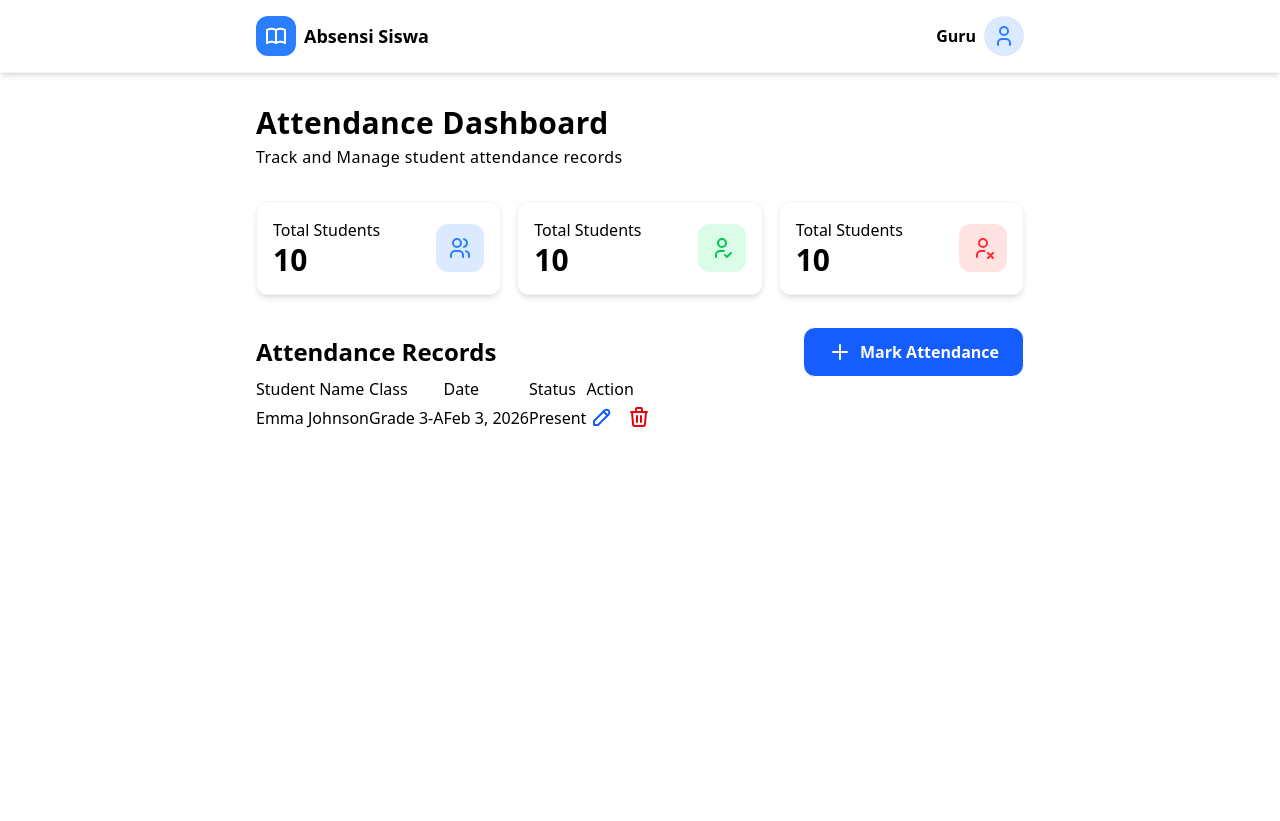
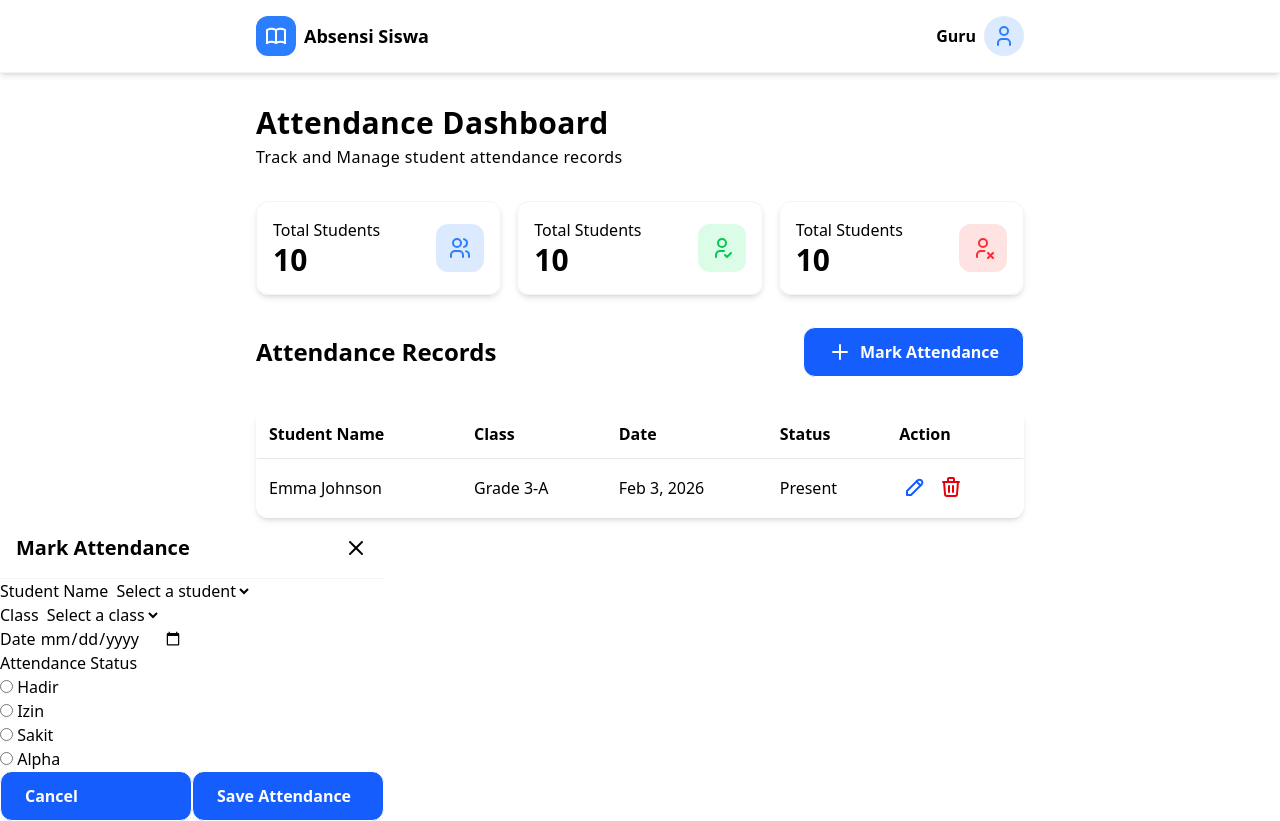
Before and after one commit to Anasfaiq/absensi_app, a PHP site: page / in a window 1280 px wide. Before the commit the page ends 428 px from the top, so only its background shows below. Run offline with PHP 8.4, Linux system fonts and the light colour scheme.

Commit message:
adding modal

```diff
--- a/index.php
+++ b/index.php
@@ -10,7 +10,7 @@
   <title>Absensi Siswa</title>
   <link rel="stylesheet" href="src/output.css">
 </head>
-<body class="min-h-screen">
+<body class="min-h-screen relative">
   <nav class="flex justify-between shadow-md border-b border-gray-100 px-64 py-4">
     <section class="flex items-center gap-2">
       <div class="rounded-xl w-10 h-10 bg-blue-500 text-white flex items-center justify-center">
@@ -154,23 +154,23 @@
           Mark Attendance
         </button>
       </div>
-      <table>
-        <thead>
+      <table class="w-full rounded-xl border border-gray-200 shadow-md overflow-hidden mt-8">
+        <thead class="border-b border-gray-200">
           <tr>
-            <td>Student Name</td>
-            <td>Class</td>
-            <td>Date</td>
-            <td>Status</td>
-            <td>Action</td>
+            <td class="p-3 font-semibold">Student Name</td>
+            <td class="p-3 font-semibold">Class</td>
+            <td class="p-3 font-semibold">Date</td>
+            <td class="p-3 font-semibold">Status</td>
+            <td class="p-3 font-semibold">Action</td>
           </tr>
         </thead>
         <tbody>
-          <tr>
-            <td>Emma Johnson</td>
-            <td>Grade 3-A</td>
-            <td>Feb 3, 2026</td>
-            <td>Present</td>
-            <td>
+          <tr class="hover:bg-gray-100 transition-all">
+            <td class="p-3">Emma Johnson</td>
+            <td class="p-3">Grade 3-A</td>
+            <td class="p-3">Feb 3, 2026</td>
+            <td class="p-3">Present</td>
+            <td class="p-3">
               <button class="rounded-xl p-1 text-blue-600 hover:bg-blue-100/50 transition-all">
                 <svg xmlns="http://www.w3.org/2000/svg"
                   width="24"
@@ -209,5 +209,85 @@
       </table>
     </section>
   </main>
+
+  <!-- modal -->
+  <div class="absolute w-96">
+    <section class="flex items-center justify-between p-4 border-b border-gray-100">
+      <p class="font-semibold text-xl">Mark Attendance</p>
+      <button>
+        <svg xmlns="http://www.w3.org/2000/svg"
+          width="24"
+          height="24"
+          viewBox="0 0 24 24"
+          fill="none"
+          stroke="currentColor"
+          stroke-width="2"
+          stroke-linecap="round"
+          stroke-linejoin="round"
+          >
+            <path d="M18 6l-12 12"/>
+          <path d="M6 6l12 12"/>
+        </svg>
+      </button>
+    </section>
+    <section>
+      <form action="">
+        <div>
+          <label>Student Name</label>
+          <select name="" id="">
+            <option value="" disabled selected hidden>Select a student</option>
+            <option value="">Ron</option>
+            <option value="">Ron</option>
+            <option value="">Ron</option>
+            <option value="">Ron</option>
+          </select>
+        </div>
+        <div>
+          <label>Class</label>
+          <select name="" id="">
+            <option value="" disabled selected hidden>Select a class</option>
+            <option value="">XII PPLG</option>
+            <option value="">XII PPLG</option>
+            <option value="">XII PPLG</option>
+            <option value="">XII PPLG</option>
+          </select>
+        </div>
+        <div>
+          <label>Date</label>
+          <input type="date">
+        </div>
+        <div class="radio-group">
+          <label>Attendance Status</label>
+          <div>
+            <input type="radio">
+            <label>Hadir</label>
+          </div>
+          <div>
+            <input type="radio">
+            <label>Izin</label>
+          </div>
+          <div>
+            <input type="radio">
+            <label>Sakit</label>
+          </div>
+          <div>
+            <input type="radio">
+            <label>Alpha</label>
+          </div>
+        </div>
+        <div class="grid grid-cols-2 text-center items-center justify-center">
+          <button class="bg-blue-600 text-white flex items-center gap-2 px-6 py-3 rounded-xl font-semibold text-center
+                        hover:bg-white hover:text-blue-600 border hover:border-blue-600 hover:scale-102 active:scale-100 transition-all">
+            Cancel
+          </button>
+          <button class="bg-blue-600 text-white flex items-center gap-2 px-6 py-3 rounded-xl font-semibold text-center
+                        hover:bg-white hover:text-blue-600 border hover:border-blue-600 hover:scale-102 active:scale-100 transition-all">
+            Save Attendance
+          </button>
+        </div>
+      </form>
+    </section>
+  </div>
+
 </body>
 </html>
--- a/src/output.css
+++ b/src/output.css
@@ -22,6 +22,7 @@
     --color-blue-400: oklch(70.7% 0.165 254.624);
     --color-blue-500: oklch(62.3% 0.214 259.815);
     --color-blue-600: oklch(54.6% 0.245 262.881);
+    --color-gray-50: oklch(98.5% 0.002 247.839);
     --color-gray-100: oklch(96.7% 0.003 264.542);
     --color-gray-200: oklch(92.8% 0.006 264.531);
     --color-gray-300: oklch(87.2% 0.01 258.338);
@@ -200,6 +201,12 @@
   }
 }
 @layer utilities {
+  .absolute {
+    position: absolute;
+  }
+  .relative {
+    position: relative;
+  }
   .mx-10 {
     margin-inline: calc(var(--spacing) * 10);
   }
@@ -260,11 +267,26 @@
   .w-10 {
     width: calc(var(--spacing) * 10);
   }
+  .w-64 {
+    width: calc(var(--spacing) * 64);
+  }
+  .w-96 {
+    width: calc(var(--spacing) * 96);
+  }
+  .w-full {
+    width: 100%;
+  }
+  .table-auto {
+    table-layout: auto;
+  }
   .border-collapse {
     border-collapse: collapse;
   }
   .resize {
     resize: both;
+  }
+  .grid-cols-2 {
+    grid-template-columns: repeat(2, minmax(0, 1fr));
   }
   .grid-cols-3 {
     grid-template-columns: repeat(3, minmax(0, 1fr));
@@ -298,6 +320,9 @@
   }
   .gap-4 {
     gap: calc(var(--spacing) * 4);
+  }
+  .overflow-hidden {
+    overflow: hidden;
   }
   .rounded-full {
     border-radius: calc(infinity * 1px);
@@ -394,6 +419,9 @@
   .py-4 {
     padding-block: calc(var(--spacing) * 4);
   }
+  .text-center {
+    text-align: center;
+  }
   .text-2xl {
     font-size: var(--text-2xl);
     line-height: var(--tw-leading, var(--text-2xl--line-height));
@@ -453,6 +481,10 @@
   }
   .shadow-md {
     --tw-shadow: 0 4px 6px -1px var(--tw-shadow-color, rgb(0 0 0 / 0.1)), 0 2px 4px -2px var(--tw-shadow-color, rgb(0 0 0 / 0.1));
+    box-shadow: var(--tw-inset-shadow), var(--tw-inset-ring-shadow), var(--tw-ring-offset-shadow), var(--tw-ring-shadow), var(--tw-shadow);
+  }
+  .shadow-xl {
+    --tw-shadow: 0 20px 25px -5px var(--tw-shadow-color, rgb(0 0 0 / 0.1)), 0 8px 10px -6px var(--tw-shadow-color, rgb(0 0 0 / 0.1));
     box-shadow: var(--tw-inset-shadow), var(--tw-inset-ring-shadow), var(--tw-ring-offset-shadow), var(--tw-ring-shadow), var(--tw-shadow);
   }
   .outline {
@@ -563,6 +595,27 @@
         @supports (color: color-mix(in lab, red, red)) {
           background-color: color-mix(in oklab, var(--color-blue-100) 50%, transparent);
         }
+      }
+    }
+  }
+  .hover\:bg-gray-50 {
+    &:hover {
+      @media (hover: hover) {
+        background-color: var(--color-gray-50);
+      }
+    }
+  }
+  .hover\:bg-gray-100 {
+    &:hover {
+      @media (hover: hover) {
+        background-color: var(--color-gray-100);
+      }
+    }
+  }
+  .hover\:bg-gray-300 {
+    &:hover {
+      @media (hover: hover) {
+        background-color: var(--color-gray-300);
       }
     }
   }
```
